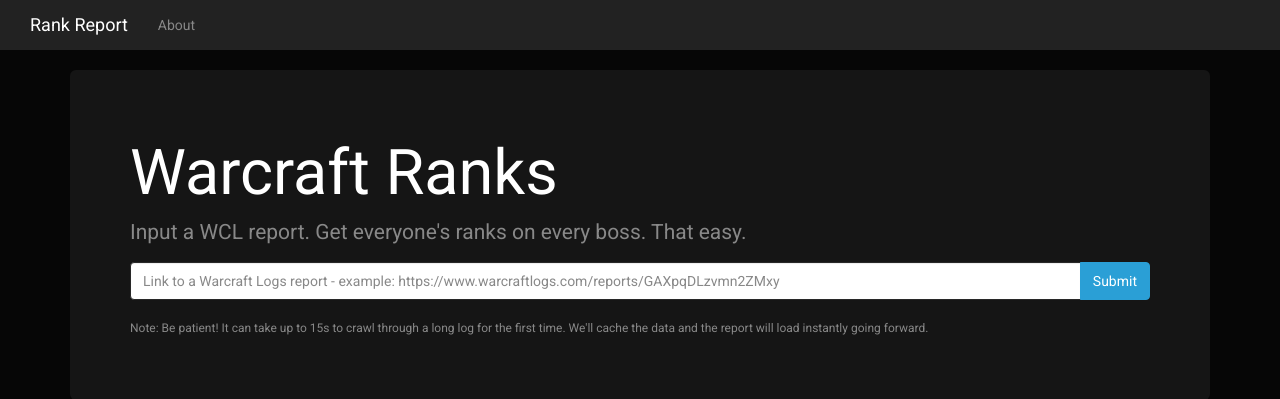
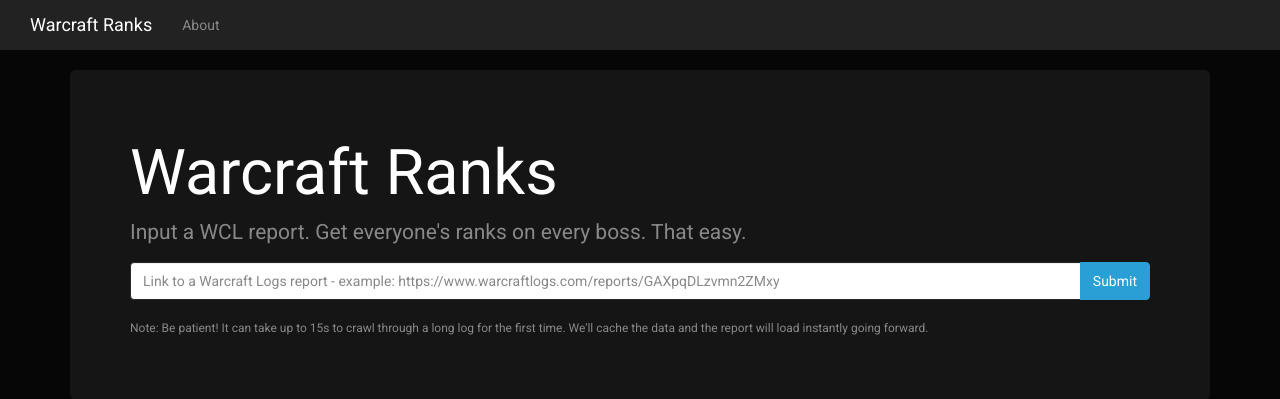
Before and after one commit to torypayne/WCLranks, a Flask app: page / in a window 1280 px wide. Shown: the top 399 px of the page. Run offline with Flask 2, Linux system fonts and the light colour scheme; some libraries are stand-ins or nearby versions.

Commit message:
more name fixing

```diff
--- a/templates/index.html
+++ b/templates/index.html
@@ -15,7 +15,7 @@
                       <span class="icon-bar"></span>
                       <span class="icon-bar"></span>
                     </button>
-                    <a class="navbar-brand" href="/">Rank Report</a>
+                    <a class="navbar-brand" href="/">Warcraft Ranks</a>
                   </div>
                     <ul class="nav navbar-nav">
                     <ul class="nav navbar-nav navbar-right">
```
